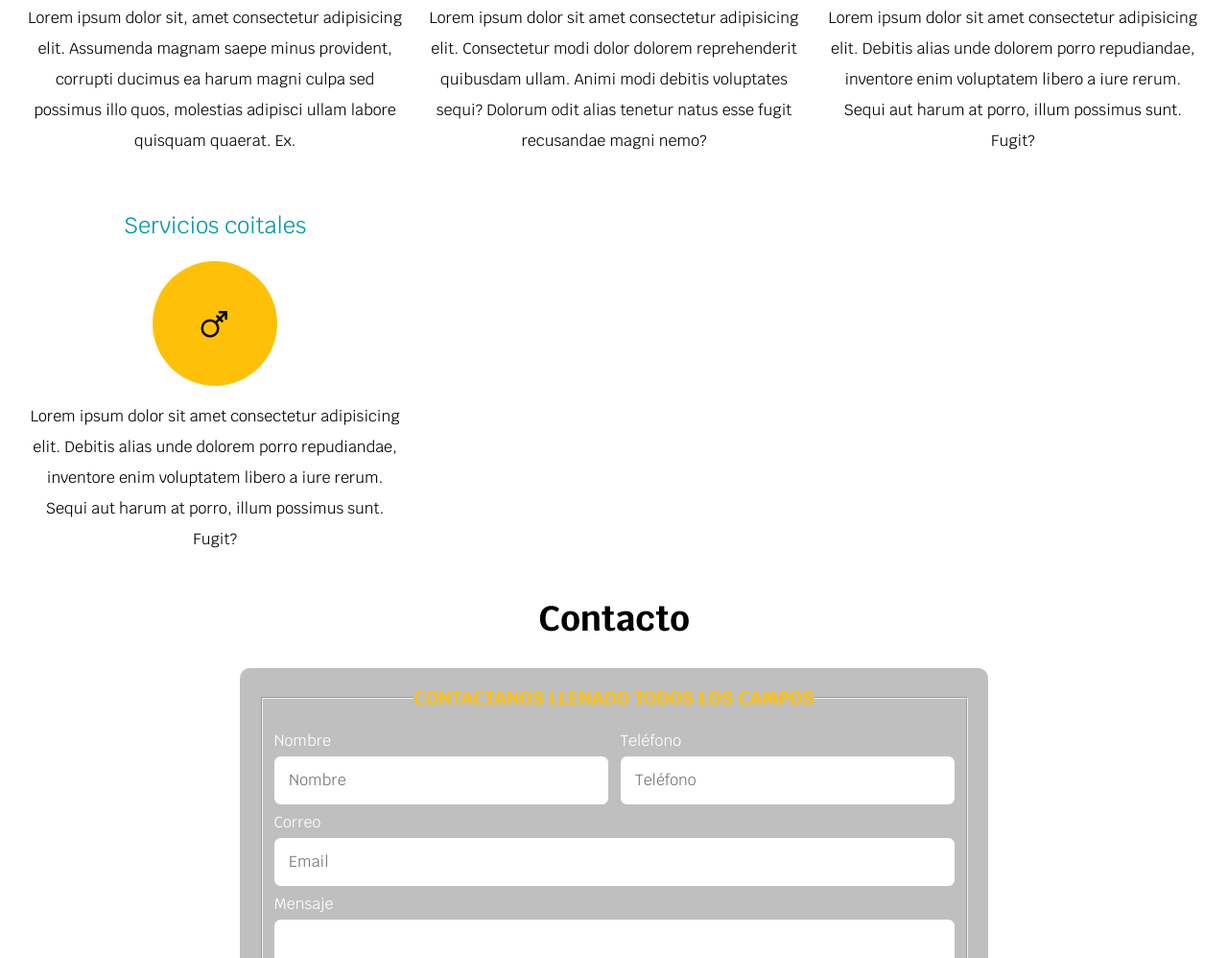
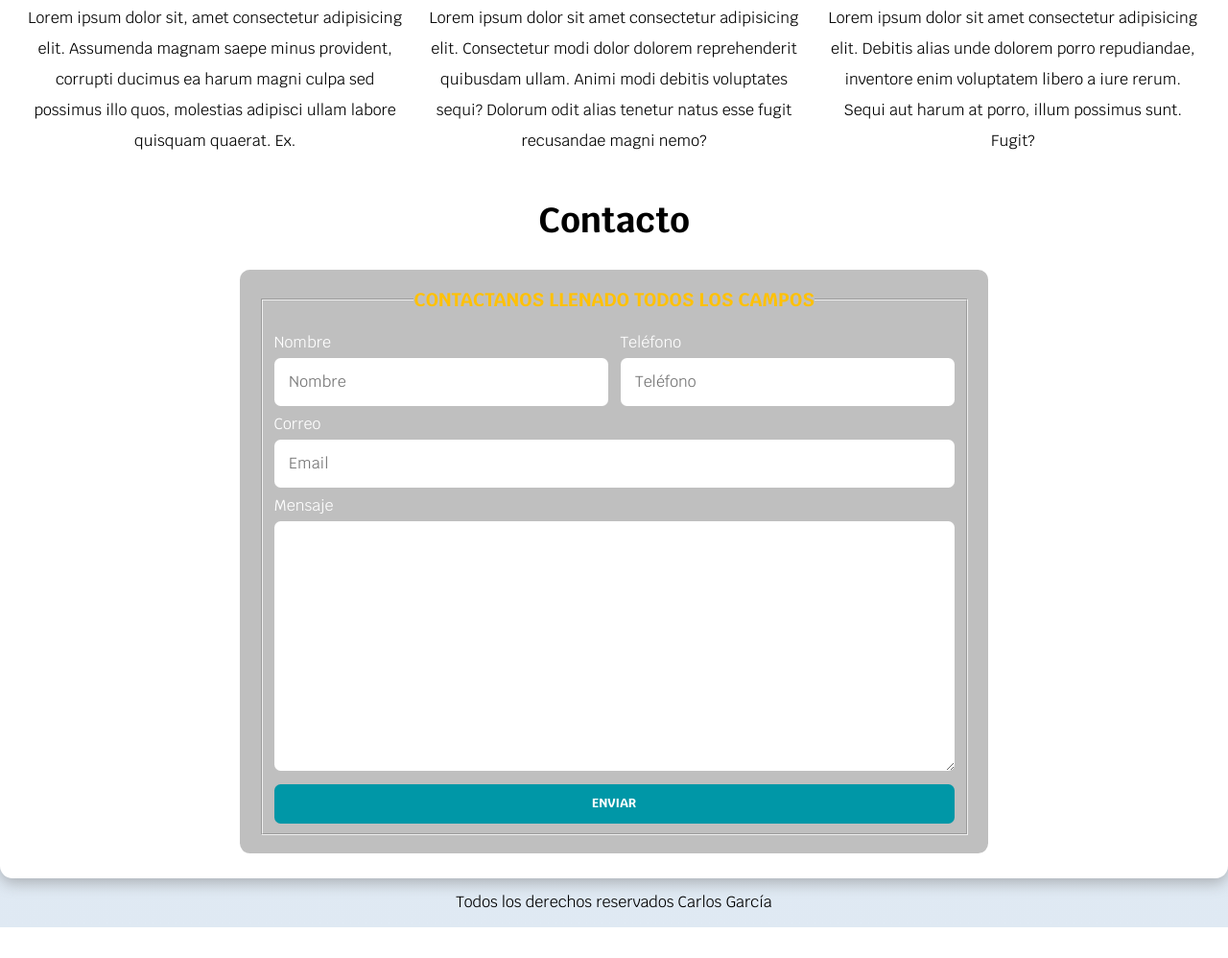
Before and after one commit to Cgarcia0194/freelance-project, a plain HTML site: page index.html in a window 1280 px wide. Shown: the part 985-1983 px from the top of the page at 96% size. After the commit the page ends 1951 px from the top, so only its background shows below. Drawn offline with Linux system fonts and the light colour scheme.

Commit message:
remove service from index

```diff
--- a/index.html
+++ b/index.html
@@ -127,24 +127,7 @@
                     enim voluptatem libero a iure rerum. Sequi aut harum at porro, illum possimus sunt. Fugit?
                 </p>
             </section>
-            <section class="card__services_section">
-                <h3>Servicios coitales</h3>
-                <div class="icons">
-                    <svg xmlns="http://www.w3.org/2000/svg" class="icon icon-tabler icon-tabler-gender-androgyne" width="40" height="40" viewBox="0 0 24 24" stroke-width="1.5" stroke="#000000" fill="none" stroke-linecap="round" stroke-linejoin="round">
-                        <path stroke="none" d="M0 0h24v24H0z" fill="none"/>
-                        <path d="M13 11l6 -6" />
-                        <path d="M9 15m-5 0a5 5 0 1 0 10 0a5 5 0 1 0 -10 0" />
-                        <path d="M19 9v-4h-4" />
-                        <path d="M16.5 10.5l-3 -3" />
-                      </svg>
-                </div>
-                <p>
-                    Lorem ipsum dolor sit amet consectetur adipisicing elit. Debitis alias unde dolorem porro
-                    repudiandae,
-                    inventore
-                    enim voluptatem libero a iure rerum. Sequi aut harum at porro, illum possimus sunt. Fugit?
-                </p>
-            </section>
+
         </div>
 
         <section>
```
